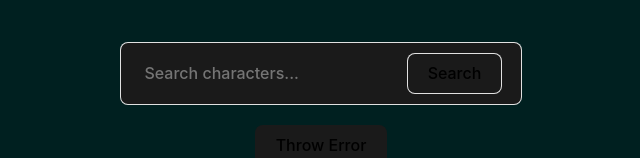
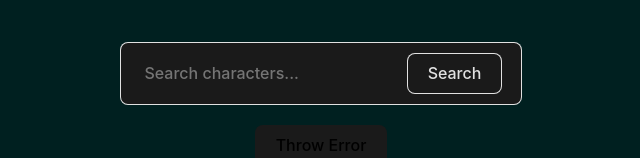
Before and after one commit to L1senochek/react2025q1, a React (Vite) app: page /main in a window 1280 px wide. Shown: the top 158 px of the page, without its empty margins (319-959 px from the left). Built offline with nearby package versions, Linux system fonts and the light colour scheme; no server answers.

Commit message:
feat: update styles & package.json

```diff
--- a/package.json
+++ b/package.json
@@ -18,7 +18,8 @@
   },
   "husky": {
     "hooks": {
-      "pre-commit": "lint-staged"
+      "pre-commit": "lint-staged",
+      "pre-push": "npx vitest --run"
     }
   },
   "lint-staged": {
--- a/src/components/SearchBar/searchbar.module.scss
+++ b/src/components/SearchBar/searchbar.module.scss
@@ -32,4 +32,5 @@
 
 .searchbar__btn {
   border-color: rgba(255, 255, 255, 0.87);
+  color: rgba(255, 255, 255, 0.87);
 }
```
Also changed, not shown: 1 other file (tests, documents, lock files or other folders).
